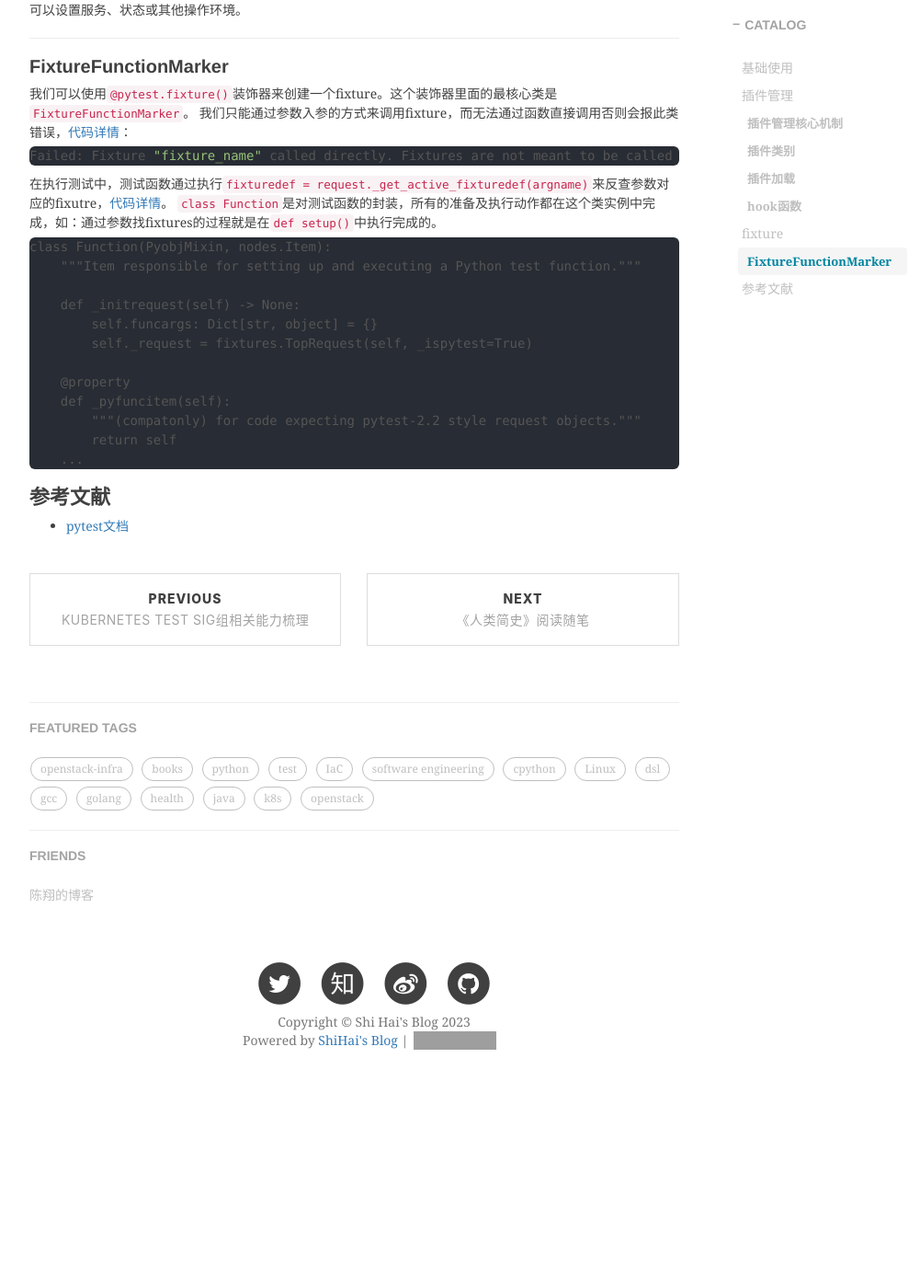
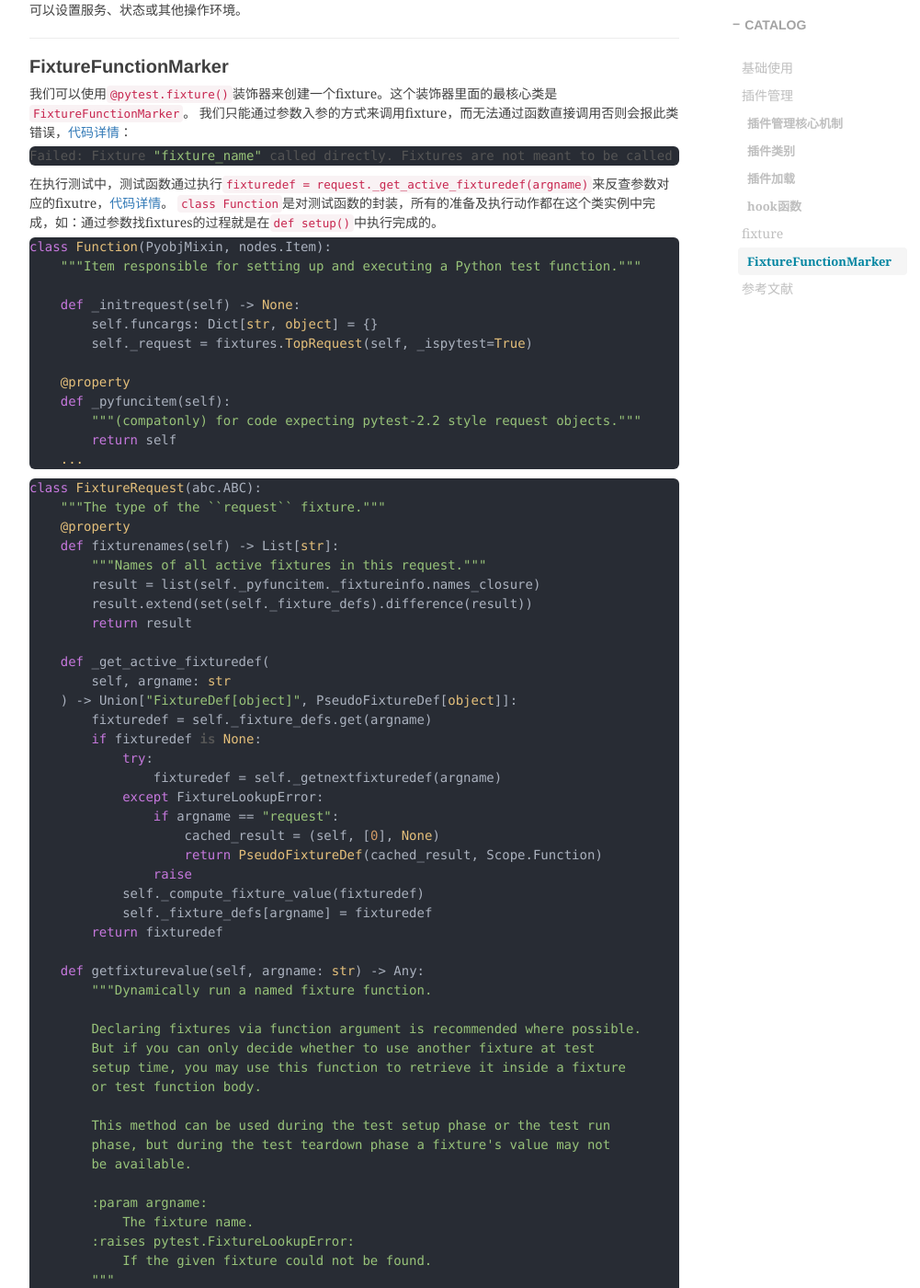
Before and after one commit to shihai1991/shihai1991.github.io, a Jekyll site: the page built from _posts/2023-07-17-pytest学习.md, in a window 1280 px wide and 1400 px high, scrolled down 1173 px. Shown: the whole window at 92% size, without its empty margins (233-1234 px from the left). Built offline with Jekyll 4.4.1, drawn with Linux system fonts in a browser that asks for light colours; nearby versions of some CDN libraries; comment, search, counter and statistics services are not loaded; before the commit the page ends 2399 px from its top, so only the background shows below that; some of the changed text lies outside the part shown; grey boxes are pictures that could not be loaded.

Commit message:
Update 2023-07-17-pytest学习.md

````diff
--- a/_posts/2023-07-17-pytest学习.md
+++ b/_posts/2023-07-17-pytest学习.md
@@ -39,7 +39,7 @@ Failed: Fixture "fixture_name" called directly. Fixtures are not meant to be cal
 ```
 在执行测试中，测试函数通过执行`fixturedef = request._get_active_fixturedef(argname)`来反查参数对应的fixutre，[代码详情](https://github.com/pytest-dev/pytest/blob/37bb1861757685acca09455d63aa148a65317989/src/_pytest/python.py#L1841)。
 `class Function`是对测试函数的封装，所有的准备及执行动作都在这个类实例中完成，如：通过参数找fixtures的过程就是在`def setup()`中执行完成的。
-```
+```python
 class Function(PyobjMixin, nodes.Item):
     """Item responsible for setting up and executing a Python test function."""
 
@@ -53,6 +53,58 @@ class Function(PyobjMixin, nodes.Item):
         return self
     ...
 ```
+```python
+class FixtureRequest(abc.ABC):
+    """The type of the ``request`` fixture."""
+    @property
+    def fixturenames(self) -> List[str]:
+        """Names of all active fixtures in this request."""
+        result = list(self._pyfuncitem._fixtureinfo.names_closure)
+        result.extend(set(self._fixture_defs).difference(result))
+        return result
+
+    def _get_active_fixturedef(
+        self, argname: str
+    ) -> Union["FixtureDef[object]", PseudoFixtureDef[object]]:
+        fixturedef = self._fixture_defs.get(argname)
+        if fixturedef is None:
+            try:
+                fixturedef = self._getnextfixturedef(argname)
+            except FixtureLookupError:
+                if argname == "request":
+                    cached_result = (self, [0], None)
+                    return PseudoFixtureDef(cached_result, Scope.Function)
+                raise
+            self._compute_fixture_value(fixturedef)
+            self._fixture_defs[argname] = fixturedef
+        return fixturedef
+
+    def getfixturevalue(self, argname: str) -> Any:
+        """Dynamically run a named fixture function.
+
+        Declaring fixtures via function argument is recommended where possible.
+        But if you can only decide whether to use another fixture at test
+        setup time, you may use this function to retrieve it inside a fixture
+        or test function body.
+
+        This method can be used during the test setup phase or the test run
+        phase, but during the test teardown phase a fixture's value may not
+        be available.
+
+        :param argname:
+            The fixture name.
+        :raises pytest.FixtureLookupError:
+            If the given fixture could not be found.
+        """
+        fixturedef = self._get_active_fixturedef(argname)
+        assert fixturedef.cached_result is not None, (
+            f'The fixture value for "{argname}" is not available.  '
+            "This can happen when the fixture has already been torn down."
+        )
+        return fixturedef.cached_result[0]
+
+    ...
+```
 
 # 参考文献
 - [pytest文档](https://docs.pytest.org/)
````
